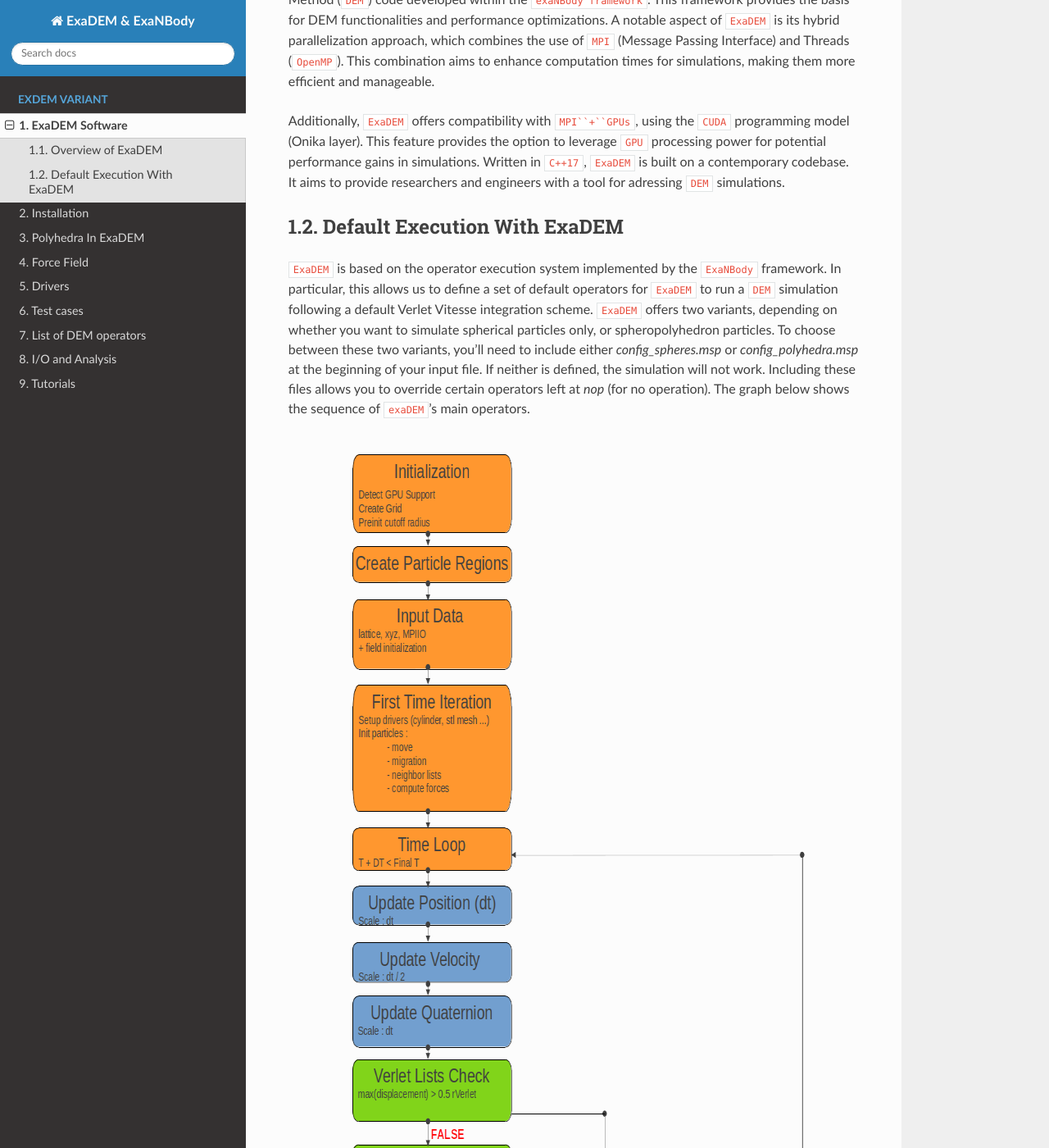
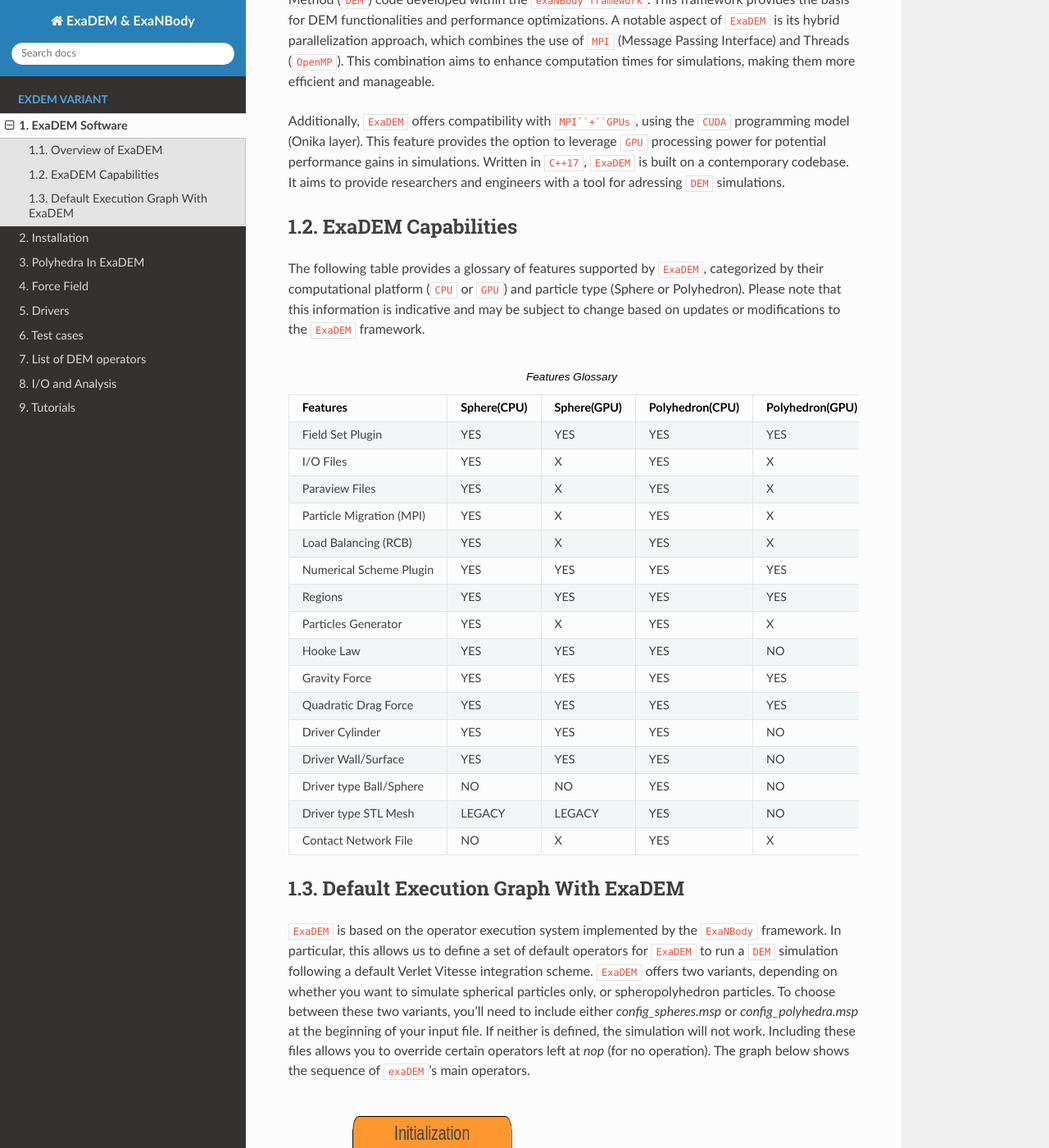
Before and after one commit to Collab4exaNBody/doc_exaDEM, a Sphinx documentation site: the page built from source/project_exaDEM/Introduction.rst, in a window 1280 px wide and 1400 px high, scrolled down 505 px. Shown: the whole window at 82% size. Built offline with Sphinx 7.4.7 and the Read the Docs theme 2.0.0, drawn with Linux system fonts in a browser that asks for light colours.

Commit message:
add features glossary

```diff
--- a/source/project_exaDEM/Introduction.rst
+++ b/source/project_exaDEM/Introduction.rst
@@ -12,9 +12,104 @@ Overview of ExaDEM
 
 Additionally, ``ExaDEM`` offers compatibility with ``MPI``+``GPUs``, using the ``CUDA`` programming model (Onika layer). This feature provides the option to leverage ``GPU`` processing power for potential performance gains in simulations. Written in ``C++17``, ``ExaDEM`` is built on a contemporary codebase. It aims to provide researchers and engineers with a tool for adressing ``DEM`` simulations.
 
+ExaDEM Capabilities
+^^^^^^^^^^^^^^^^^^^
 
-Default Execution With ExaDEM
-^^^^^^^^^^^^^^^^^^^^^^^^^^^^^
+The following table provides a glossary of features supported by ``ExaDEM``, categorized by their computational platform (``CPU`` or ``GPU``) and particle type (Sphere or Polyhedron). Please note that this information is indicative and may be subject to change based on updates or modifications to the ``ExaDEM`` framework.
+
+.. list-table:: Features Glossary
+  :widths: 40 15 15 15 15
+  :header-rows: 1
+
+  * - Features
+    - Sphere(CPU)
+    - Sphere(GPU)
+    - Polyhedron(CPU)
+    - Polyhedron(GPU)
+  * - Field Set Plugin
+    - YES
+    - YES
+    - YES
+    - YES
+  * - I/O Files
+    - YES
+    - X
+    - YES
+    - X
+  * - Paraview Files
+    - YES
+    - X
+    - YES
+    - X
+  * - Particle Migration (MPI)
+    - YES
+    - X
+    - YES
+    - X
+  * - Load Balancing (RCB)
+    - YES
+    - X
+    - YES
+    - X
+  * - Numerical Scheme Plugin
+    - YES
+    - YES
+    - YES
+    - YES
+  * - Regions
+    - YES
+    - YES
+    - YES
+    - YES
+  * - Particles Generator
+    - YES
+    - X
+    - YES
+    - X
+  * - Hooke Law
+    - YES
+    - YES
+    - YES
+    - NO
+  * - Gravity Force
+    - YES
+    - YES
+    - YES
+    - YES
+  * - Quadratic Drag Force
+    - YES
+    - YES
+    - YES
+    - YES
+  * - Driver Cylinder
+    - YES
+    - YES
+    - YES
+    - NO
+  * - Driver Wall/Surface
+    - YES
+    - YES
+    - YES
+    - NO
+  * - Driver type Ball/Sphere
+    - NO
+    - NO
+    - YES
+    - NO
+  * - Driver type STL Mesh
+    - LEGACY
+    - LEGACY
+    - YES
+    - NO
+  * - Contact Network File
+    - NO
+    - X
+    - YES
+    - X
+
+
+Default Execution Graph With ExaDEM
+^^^^^^^^^^^^^^^^^^^^^^^^^^^^^^^^^^^
 
 ``ExaDEM`` is based on the operator execution system implemented by the ``ExaNBody`` framework. In particular, this allows us to define a set of default operators for ``ExaDEM`` to run a ``DEM`` simulation following a default Verlet Vitesse integration scheme. ``ExaDEM`` offers two variants, depending on whether you want to simulate spherical particles only, or spheropolyhedron particles. To choose between these two variants, you'll need to include either *config_spheres.msp* or *config_polyhedra.msp* at the beginning of your input file. If neither is defined, the simulation will not work. Including these files allows you to override certain operators left at *nop* (for no operation). The graph below shows the sequence of ``exaDEM``'s main operators.
 
```
